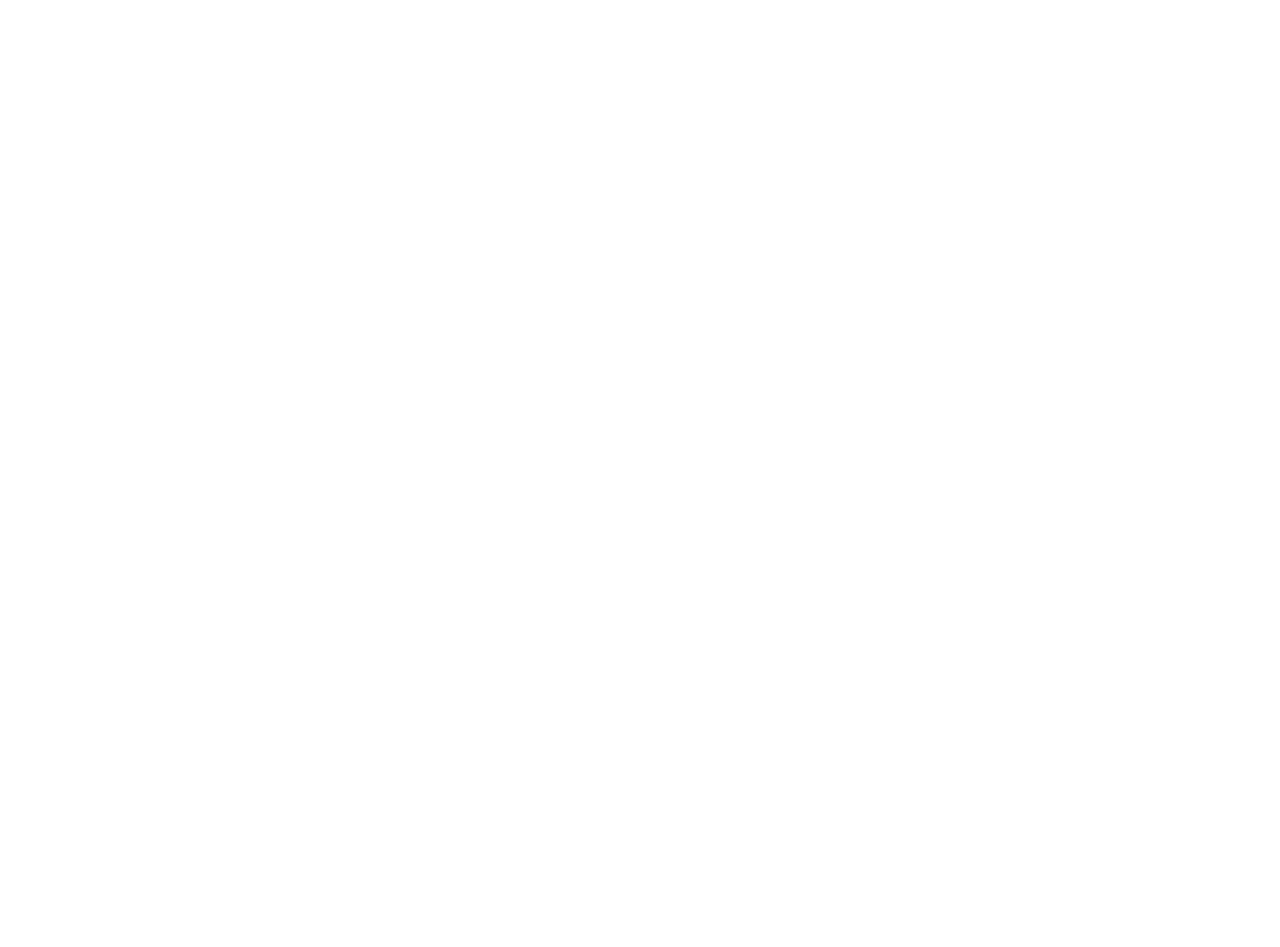
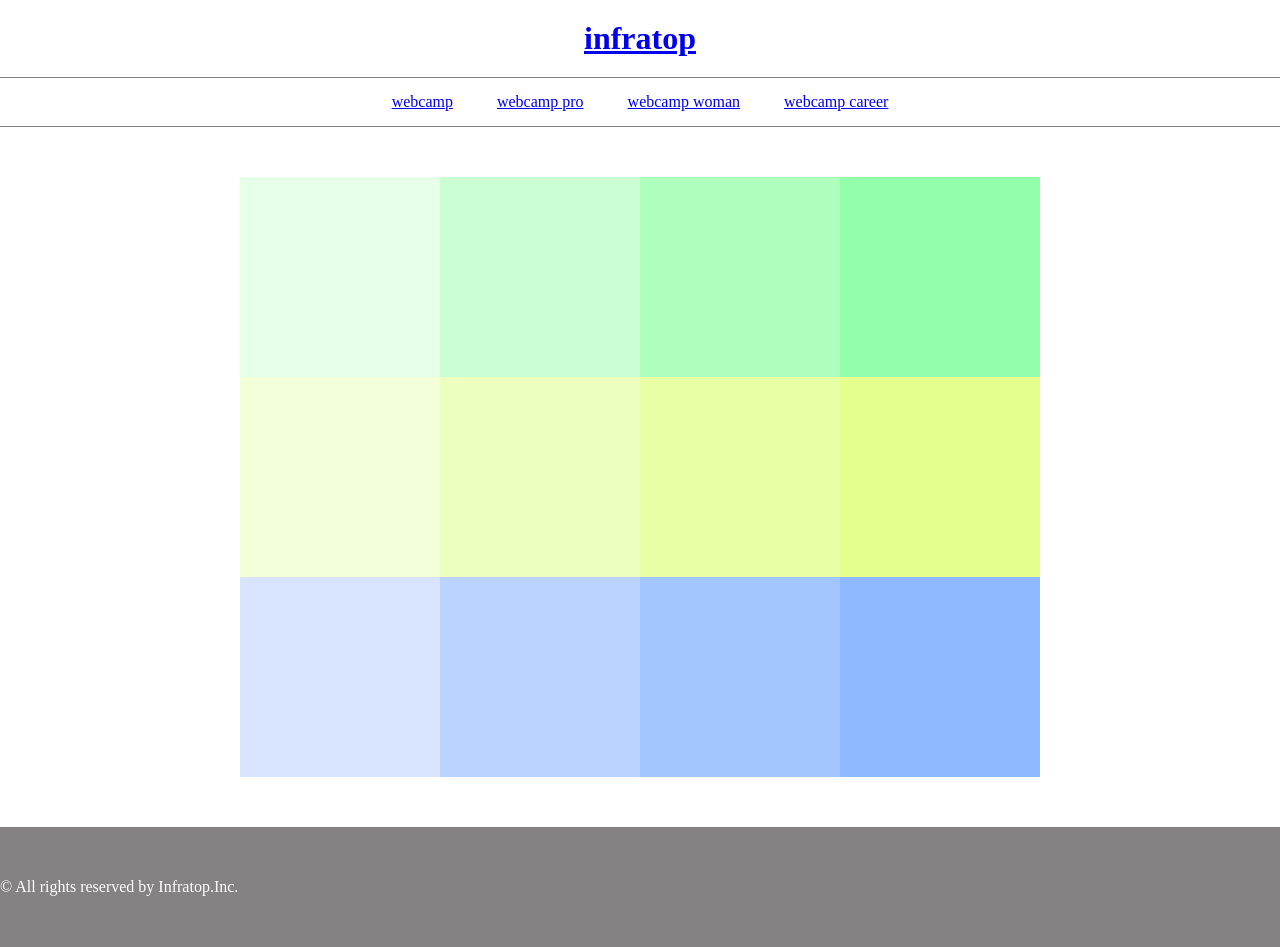
Before and after one commit to MizuhoMatsushima/HTML-CSS, a plain HTML site: page 1-5PracticeProblem2/index.html in a window 1280 px wide. Before the commit the page ends 800 px from the top, so only its background shows below. Drawn offline with Linux system fonts and the light colour scheme.

Commit message:
[Finish]1-5PracticeProblem2 <HTML>

```diff
--- a/1-5PracticeProblem2/index.html
+++ b/1-5PracticeProblem2/index.html
@@ -6,10 +6,51 @@
     <title>infratop</title>
   </head>
 
-  <bodey>
+  <body>
 
     <!--header-->
+    <header>
+        <h1>
+          <a href="index.html">infratop</a>
+        </h1>
+    </header>
+
+    <nav>
+      <ul class="nav-list">
+        <li class="nav-list-item">
+          <a href="index.html">webcamp</a>
+        </li>
+        <li class="nav-list-item">
+          <a href="index.html">webcamp pro</a>
+        </li>
+        <li class="nav-list-item">
+          <a href="index.html">webcamp woman</a>
+        </li>
+        <li class="nav-list-item">
+          <a href="index.html">webcamp career</a>
+        </li>
+      </ul>
+    </nav>
+
+    <div class="main">
+      <div class="main1"></div>
+      <div class="main2"></div>
+      <div class="main3"></div>
+      <div class="main4"></div>
+      <div class="main5"></div>
+      <div class="main6"></div>
+      <div class="main7"></div>
+      <div class="main8"></div>
+      <div class="main9"></div>
+      <div class="main10"></div>
+      <div class="main11"></div>
+      <div class="main12"></div>
+    </div>
+
+    <footer>
+        <p class="footer-text">© All rights reserved by Infratop.Inc.</p>
+    </footer>
 
 
-  </bodey>
+  </body>
 </html>
--- a/1-5PracticeProblem2/style.css
+++ b/1-5PracticeProblem2/style.css
@@ -1,6 +1,97 @@
-*{
+* {
  margin: 0;
  padding: 0;
  box-sizing: border-box;
+}
 
+header {
+ text-align: center;
+ padding: 20px 0;
 }
+
+.nav-list {
+ text-align: center;
+ padding: 15px 0;
+ margin: 0 auto;
+ border-top: 1px solid #848282;
+ border-bottom: 1px solid #848282;
+}
+
+.nav-list-item {
+ list-style: none;
+ display: inline-block;
+ margin: 0 20px;
+}
+
+
+.main {
+ display: flex;
+ flex-wrap: wrap;
+ width: 800px;
+ margin: 50px auto;
+}
+
+.main > div {
+ width: 200px;
+ height: 200px;
+}
+
+.main1 {
+ background-color: #e6ffe9;
+}
+
+.main2 {
+ background-color: #cbffd3;
+}
+
+.main3 {
+ background-color: #aeffbd;
+}
+
+.main4 {
+ background-color: #93ffab;
+}
+
+.main5 {
+ background-color: #f3ffd8;
+}
+
+.main6 {
+ background-color: #edffbe;
+}
+
+.main7 {
+ background-color: #e9ffa5;
+}
+
+.main8 {
+ background-color: #e4ff8d;
+}
+
+.main9 {
+ background-color: #d9e5ff;
+}
+
+.main10 {
+ background-color: #bad3ff;
+}
+
+.main11 {
+ background-color: #a4c6ff;
+}
+
+.main12 {
+ background-color: #8eb8ff;
+}
+
+
+footer {
+ display: flex;
+ align-items: center;
+ height: 120px;
+ background-color: #848282;
+}
+
+.footer-text {
+ color: #fff;
+}
```
